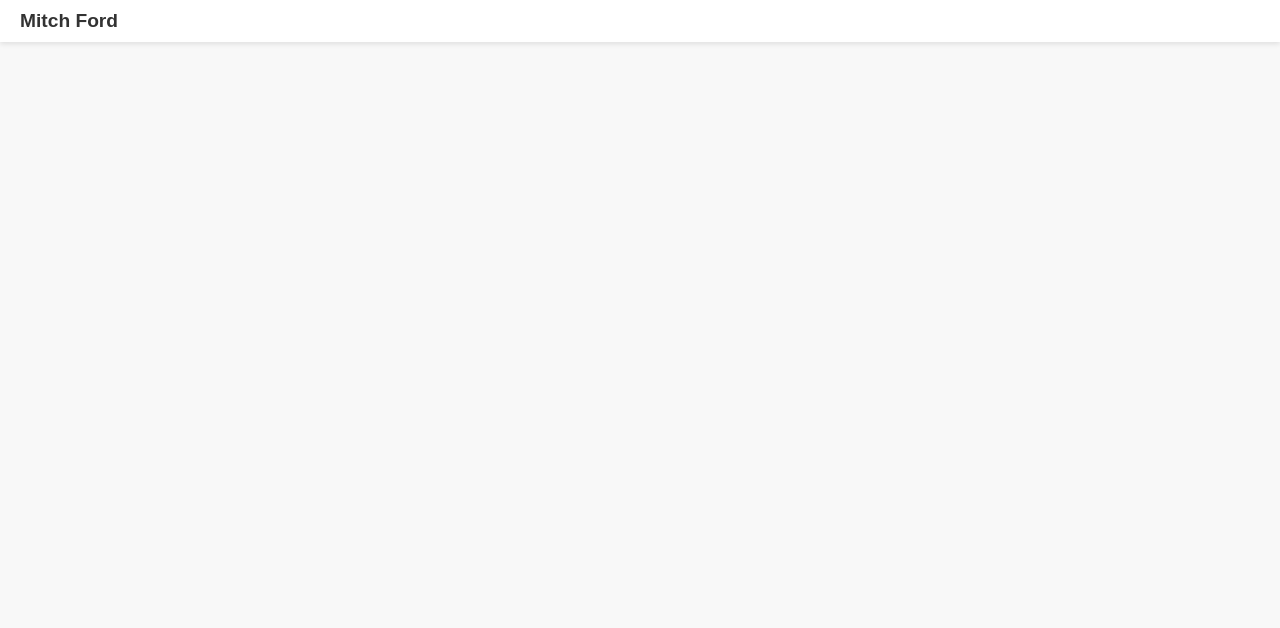
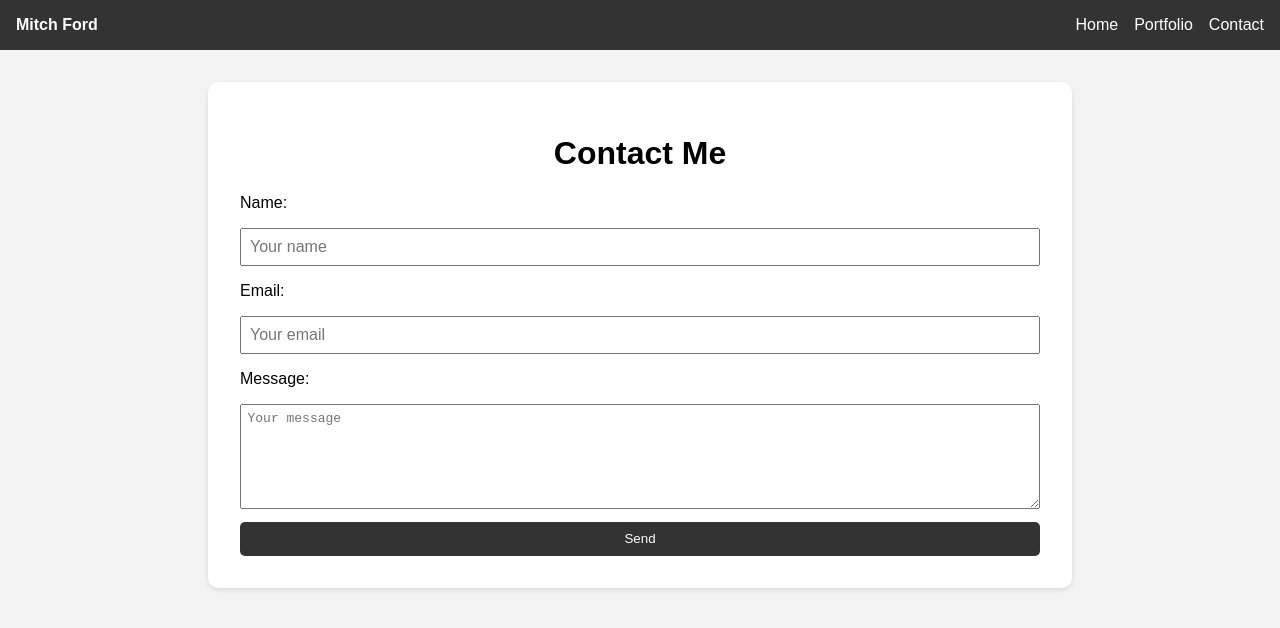
Before and after one commit to Lacrosseford/portfolio, a plain HTML site: page contact.html in a window 1280 px wide. Drawn offline with Linux system fonts and the light colour scheme.

Commit message:
Update contact.html
update

```diff
--- a/contact.html
+++ b/contact.html
@@ -2,101 +2,100 @@
 <html lang="en">
 <head>
   <meta charset="UTF-8" />
-<meta name="viewport" content="width=device-width, initial-scale=1" />
-<title>Mitch Ford | Contact</title>
+  <meta name="viewport" content="width=device-width, initial-scale=1.0"/>
+  <title>Contact - Mitch Ford</title>
   <style>
-  /* Same styles as other pages */
     body {
-    margin: 0; padding: 0;
       font-family: Arial, sans-serif;
-    background-color: #f8f8f8;
-    color: #333;
+      background-color: #f3f3f3;
+      margin: 0;
+      padding: 0;
     }
-  header {
-    background: white;
-    padding: 10px 20px;
-    position: sticky;
-    top: 0;
-    box-shadow: 0 2px 5px rgba(0,0,0,0.1);
+
+    nav {
+      background-color: #333;
+      color: white;
+      padding: 1em;
       display: flex;
       justify-content: space-between;
       align-items: center;
-    z-index: 1000;
     }
-  .logo {
-    font-weight: bold;
-    font-size: 1.2em;
+
+    nav a {
+      color: white;
+      text-decoration: none;
+      margin-left: 1em;
     }
+
     .menu {
-    position: relative;
+      display: flex;
     }
-  .menu-button {
-    display: none;
-    background: none;
+
+    .container {
+      max-width: 800px;
+      margin: 2em auto;
+      padding: 2em;
+      background-color: white;
+      border-radius: 10px;
+      box-shadow: 0 2px 5px rgba(0,0,0,0.1);
+    }
+
+    h1 {
+      text-align: center;
+    }
+
+    form {
+      display: flex;
+      flex-direction: column;
+    }
+
+    label, input, textarea {
+      margin-bottom: 1em;
+    }
+
+    input, textarea {
+      padding: 0.5em;
+      font-size: 1em;
+    }
+
+    button {
+      padding: 0.7em;
+      background-color: #333;
+      color: white;
       border: none;
       cursor: pointer;
-    font-size: 1.5em;
-  }
-  .dropdown {
-    display: flex;
-    gap: 20px;
-  }
-  .dropdown a {
-    text-decoration: none;
-    color: #333;
-    font-weight: 600;
-  }
-  .dropdown a:hover {
-    color: #007acc;
-  }
-  @media (max-width: 600px) {
-    .dropdown {
-      display: none;
-      flex-direction: column;
-      background: white;
-      position: absolute;
-      top: 40px;
-      right: 0;
-      box-shadow: 0 2px 8px rgba(0,0,0,0.2);
-      border-radius: 4px;
-      width: 150px;
-      padding: 10px 0;
-    }
-    .dropdown.show {
-      display: flex;
-    }
-    .dropdown a {
-      padding: 10px 20px;
-      border-bottom: 1px solid #eee;
-    }
-    .dropdown a:last-child {
-      border-bottom: none;
-    }
-    .menu-button {
-      display: block;
-    }
+      border-radius: 5px;
     }
 
-  main {
-    max-width: 600px;
-    margin: 40px auto;
-    padding: 0 20px;
-  }
-  h1 {
-    margin-top: 0;
-    font-size: 2em;
-  }
-  p {
-    font-size: 1.1em;
-  }
-  a {
-    color: #007acc;
+    button:hover {
+      background-color: #555;
     }
   </style>
 </head>
 <body>
+  <nav>
+    <div><strong>Mitch Ford</strong></div>
+    <div class="menu">
+      <a href="index.html">Home</a>
+      <a href="portfolio.html">Portfolio</a>
+      <a href="contact.html">Contact</a>
+    </div>
+  </nav>
 
-<header>
-  <div class="logo">Mitch Ford</div>
-  <nav class="menu">
-    <button class="menu
+  <div class="container">
+    <h1>Contact Me</h1>
+    <form>
+      <label for="name">Name:</label>
+      <input type="text" id="name" placeholder="Your name"/>
+
+      <label for="email">Email:</label>
+      <input type="email" id="email" placeholder="Your email"/>
+
+      <label for="message">Message:</label>
+      <textarea id="message" rows="6" placeholder="Your message"></textarea>
+
+      <button type="submit">Send</button>
+    </form>
+  </div>
+</body>
+</html>
```
Lines whose indentation alone changed are shown as unchanged.
